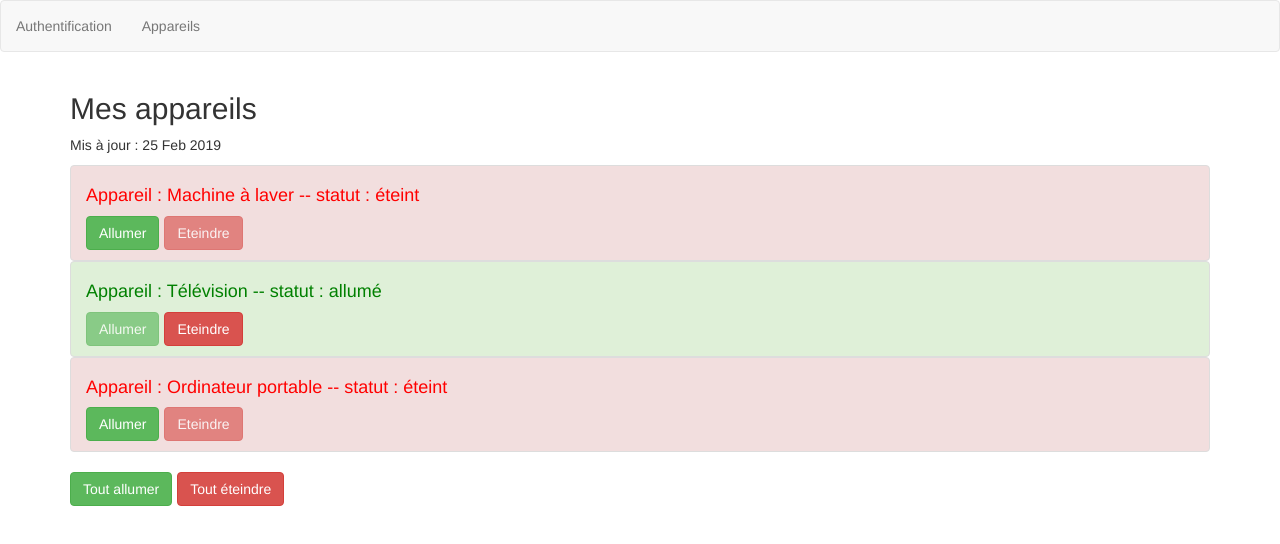
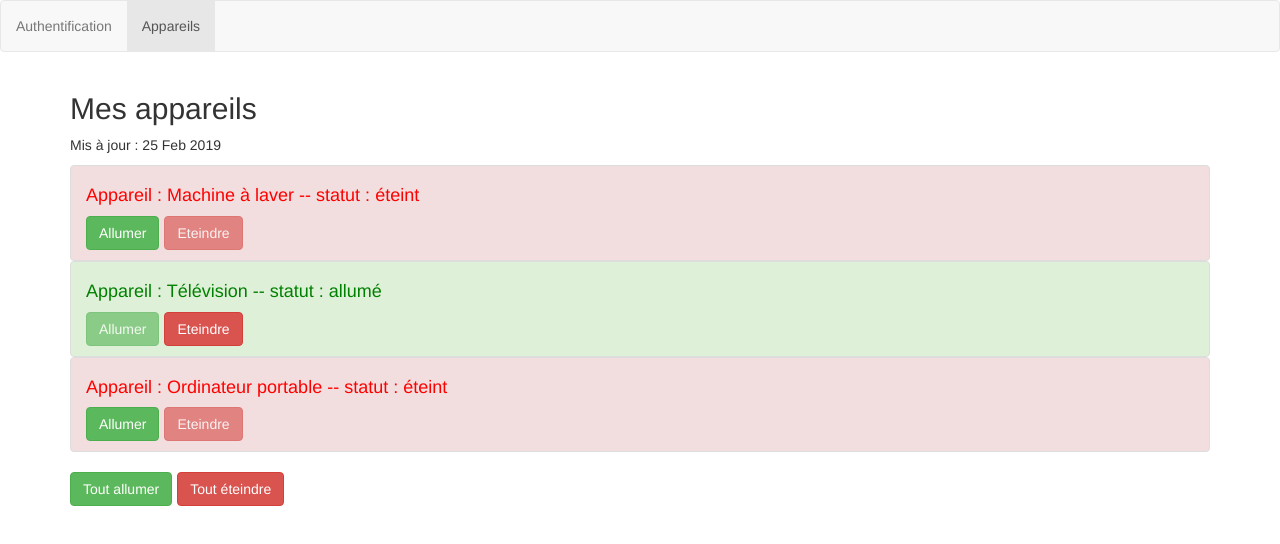
Before and after one commit to tdevilleduc/ocr-angular, an Angular app: page /appareils in a window 1280 px wide. Shown: the top 544 px of the page. Built offline with nearby package versions, Linux system fonts and the light colour scheme.

Commit message:
[feat] chap10: modification de la barre de navigation pour afficher le bouton actuellement actif

```diff
--- a/src/app/app.component.html
+++ b/src/app/app.component.html
@@ -1,8 +1,8 @@
 <nav class="navbar navbar-default">
   <div class="container-fuild">
     <ul class="nav navbar-nav">
-      <li><a routerLink="auth">Authentification</a></li>
-      <li><a routerLink="appareils">Appareils</a></li>
+      <li routerLinkActive="active"><a routerLink="auth">Authentification</a></li>
+      <li routerLinkActive="active"><a routerLink="appareils">Appareils</a></li>
     </ul>
   </div>
 </nav>
```
